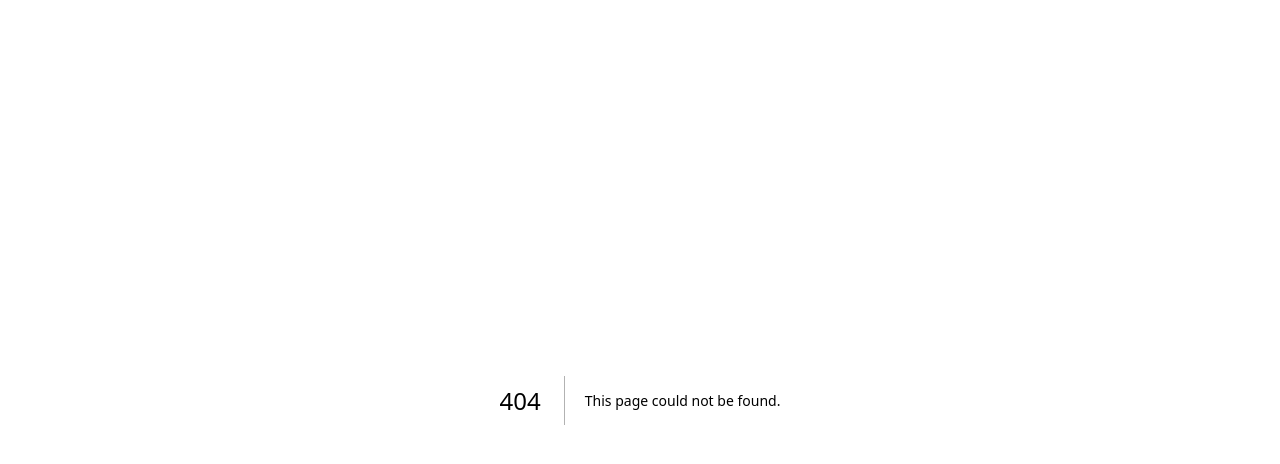
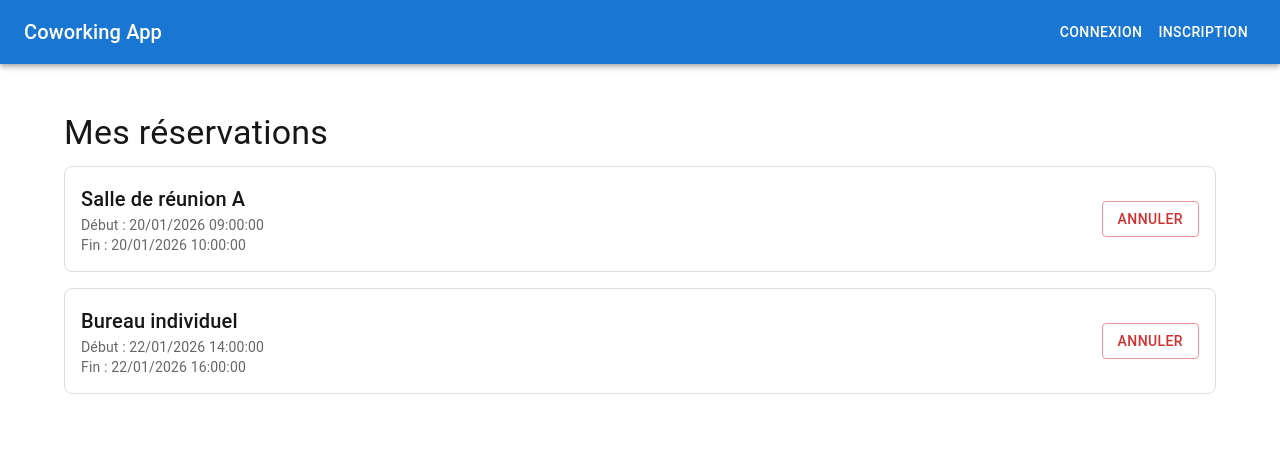
Before and after one commit to Soukina-NOUNOU/coworking-reservation-app, a Next.js app in the folder coworkerking-reservation/: page /reservations in a window 1280 px wide. Before the commit this address had no page. Shown: the top 464 px of the page. Built offline with nearby package versions, Linux system fonts and the light colour scheme.

Commit message:
feat: create ConfirmReservationPage and ReservationsPage with loading, error handling, and reservation cancellation functionality

```diff
--- /dev/null
+++ b/coworkerking-reservation/src/app/reservations/page.tsx
@@ -0,0 +1,97 @@
+"use client";
+
+import { useEffect, useState } from "react";
+import Container from "@mui/material/Container";
+import Typography from "@mui/material/Typography";
+import CircularProgress from "@mui/material/CircularProgress";
+import Alert from "@mui/material/Alert";
+import { toast } from "react-toastify";
+import Navbar from "@/components/Navbar";
+import ReservationCard from "@/components/ReservationCard";
+
+interface Reservation {
+  id: string;
+  spaceId: string;
+  spaceName: string;
+  start: string;
+  end: string;
+}
+
+export default function ReservationsPage() {
+  const [reservations, setReservations] = useState<Reservation[]>([]);
+  const [loading, setLoading] = useState(true);
+  const [error, setError] = useState("");
+
+  // API Simulation : TODO: reservations fetching
+  useEffect(() => {
+    setTimeout(() => {
+      const fakeReservations = [
+        {
+          id: "1",
+          spaceId: "A1",
+          spaceName: "Salle de réunion A",
+          start: "2026-01-20T09:00:00",
+          end: "2026-01-20T10:00:00",
+        },
+        {
+          id: "2",
+          spaceId: "B2",
+          spaceName: "Bureau individuel",
+          start: "2026-01-22T14:00:00",
+          end: "2026-01-22T16:00:00",
+        },
+      ];
+
+      // eroor simulation
+      // setError("Erreur lors du chargement des réservations.");
+      setReservations(fakeReservations);
+      setLoading(false);
+    }, 1200);
+  }, []);
+
+  // Handle cancel reservation
+  const handleCancel = (id: string) => {
+    setLoading(true);
+
+    setTimeout(() => {
+      // API Simulation
+      const updated = reservations.filter((r) => r.id !== id);
+      setReservations(updated);
+      setLoading(false);
+
+      toast.success("Réservation annulée !");
+    }, 800);
+  };
+
+  return (
+    <>
+      <Navbar />
+
+      <Container sx={{ mt: 6 }}>
+        <Typography variant="h4" gutterBottom>
+          Mes réservations
+        </Typography>
+        {loading && (
+          <CircularProgress sx={{ display: "block", mx: "auto", mt: 4 }} />
+        )}
+        {error && <Alert severity="error">{error}</Alert>}
+
+        {!loading && !error && reservations.length === 0 && (
+          <Alert severity="info">Vous n’avez aucune réservation.</Alert>
+        )}
+
+        {!loading && !error && reservations.length > 0 && (
+          <>
+            {reservations.map((reservation) => (
+              <ReservationCard
+                key={reservation.id}
+                reservation={reservation}
+                onCancel={handleCancel}
+              />
+            ))}
+          </>
+        )}
+      </Container>
+    </>
+  );
+}
--- /dev/null
+++ b/coworkerking-reservation/src/components/ReservationCard.tsx
@@ -0,0 +1,52 @@
+"use client";
+
+import Box from "@mui/material/Box";
+import Typography from "@mui/material/Typography";
+import Button from "@mui/material/Button";
+
+interface ReservationCardProps {
+  reservation: {
+    id: string;
+    spaceName: string;
+    start: string;
+    end: string;
+  };
+  onCancel: (reservationId: string) => void;
+}
+
+export default function ReservationCard(props: Readonly<ReservationCardProps>) {
+    const { reservation, onCancel } = props;
+  return (
+    <Box
+      sx={{
+        border: "1px solid #ddd",
+        borderRadius: 2,
+        p: 2,
+        mb: 2,
+        display: "flex",
+        justifyContent: "space-between",
+        alignItems: "center",
+      }}
+    >
+      <Box>
+        <Typography variant="h6">{reservation.spaceName}</Typography>
+
+        <Typography variant="body2" color="text.secondary">
+          Début : {new Date(reservation.start).toLocaleString("fr-FR")}
+        </Typography>
+
+        <Typography variant="body2" color="text.secondary">
+          Fin : {new Date(reservation.end).toLocaleString("fr-FR")}
+        </Typography>
+      </Box>
+
+      <Button
+        variant="outlined"
+        color="error"
+        onClick={() => onCancel(reservation.id)}
+      >
+        Annuler
+      </Button>
+    </Box>
+  );
+}
```
Also changed, not shown: coworkerking-reservation/src/app/reservations/confirm/page.tsx (renamed from coworkerking-reservation/src/app/reservation/confirm/page.tsx).
